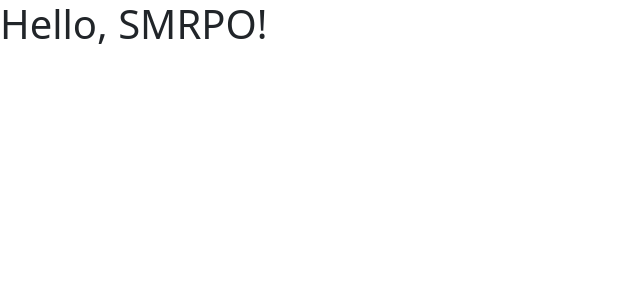
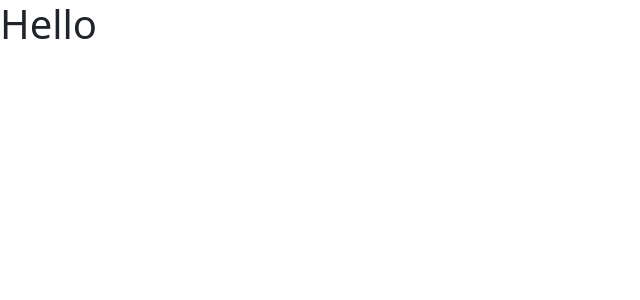
Before and after one commit to shanji97/SMRPOmarduk, a React (Create React App) app in the folder frontend/: page / in a window 1280 px wide. Shown: the top 300 px of the page, without its empty margins (0-640 px from the left). Built offline with nearby package versions, Linux system fonts and the light colour scheme.

Commit message:
Add react router

```diff
--- a/frontend/package.json
+++ b/frontend/package.json
@@ -17,6 +17,7 @@
     "react-bootstrap-icons": "^1.10.2",
     "react-dom": "^18.2.0",
     "react-redux": "^8.0.5",
+    "react-router-dom": "^6.8.2",
     "react-scripts": "5.0.1",
     "typescript": "^4.9.5",
     "web-vitals": "^2.1.4"
--- a/frontend/src/App.tsx
+++ b/frontend/src/App.tsx
@@ -1,12 +1,20 @@
 import React, {Fragment} from 'react';
+import {BrowserRouter as Router, Routes, Route} from "react-router-dom";
 import './App.css';
+import Home from "./pages/Home";
 
 import 'bootstrap/dist/css/bootstrap.min.css';
 
 function App() {
-  return <Fragment>
-    <h1>Hello, SMRPO!</h1>
-  </Fragment>;
+  return (
+    <Fragment>
+      <Router>
+          <Routes>
+              <Route path='/' element={<Home />}/>
+          </Routes>
+      </Router>
+    </Fragment>
+  );
 }
 
 export default App;
--- /dev/null
+++ b/frontend/src/pages/Home.tsx
@@ -0,0 +1,5 @@
+const Home = () => {
+  return <h1>Hello</h1>
+};
+
+export default Home;
```
